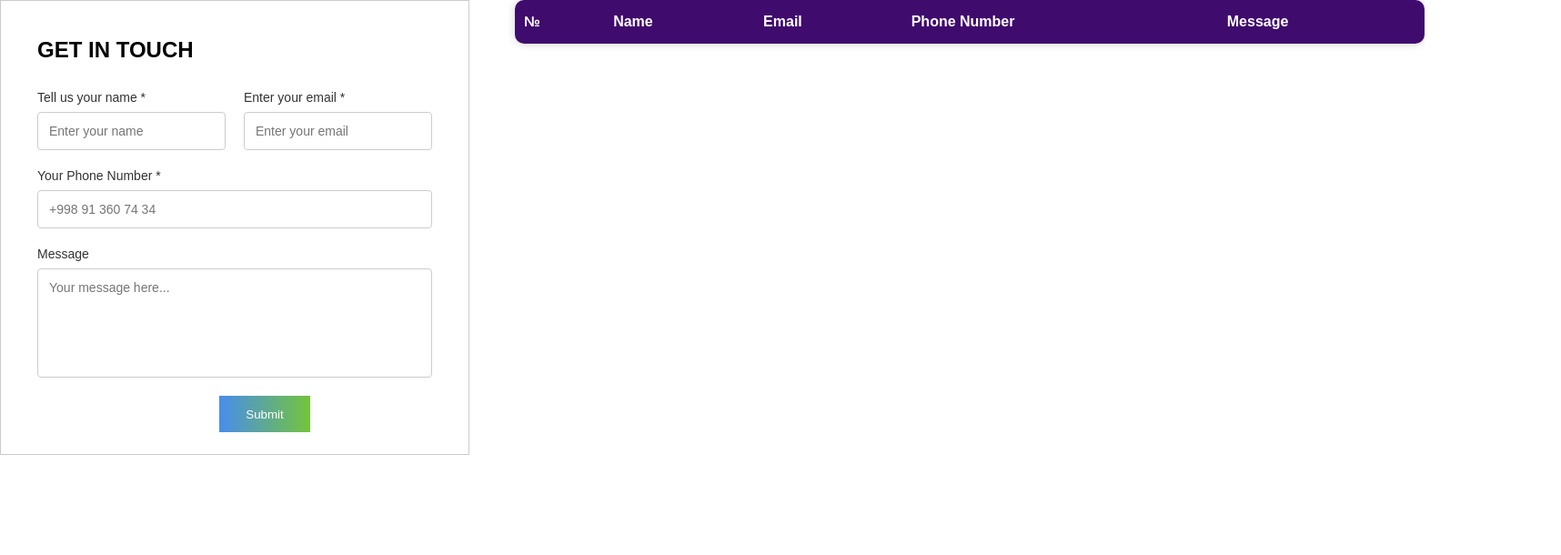
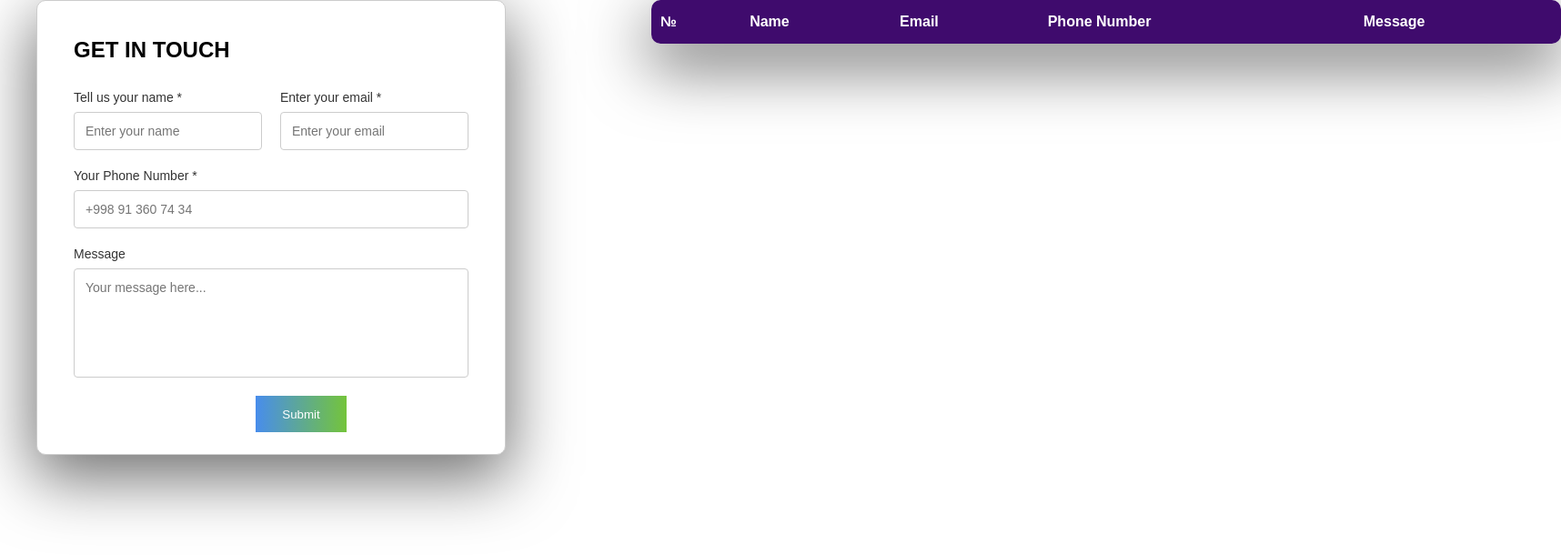
Before and after one commit to Zuxriddinoff/6.8, a plain HTML site: page index.html in a window 1280 px wide. Shown: the whole page at 91% size, 1716 px wide, since content can reach past the window. Drawn offline with Linux system fonts and the light colour scheme.

Commit message:
box shadow added

```diff
--- a/css/style.css
+++ b/css/style.css
@@ -5,21 +5,23 @@
   font-family: sans-serif;
 }
 
-body{
-    display: flex;
-    gap: 50px;
+body {
+  display: flex;
+  gap: 200px;
 }
 
 .get_in_touch {
   position: sticky;
-  top: 0;
+  top: 50px;
+  left: 40px;
   width: 600px;
   max-height: 500px;
   padding: 40px;
   border: 1px solid #ccc;
   background: #fff;
+  box-shadow: rgba(0, 0, 0, 0.56) 0px 22px 70px 4px;
+  border-radius: 10px;
 }
-
 .get_in_touch h3 {
   margin-bottom: 30px;
   font-size: 24px;
@@ -66,12 +68,15 @@ textarea {
   width: 100px;
   height: 40px;
   margin-left: 200px;
-  background: #488DEC;
-  background: linear-gradient(90deg,rgba(72, 141, 236, 1) 0%, rgba(116, 196, 59, 1) 100%);
+  background: #488dec;
+  background: linear-gradient(
+    90deg,
+    rgba(72, 141, 236, 1) 0%,
+    rgba(116, 196, 59, 1) 100%
+  );
   border: none;
   color: white;
 }
-
 
 input:focus {
   box-shadow: 0 0 10px rgb(3, 202, 93);
@@ -88,14 +93,12 @@ textarea:focus {
   outline: none;
 }
 
-
-
 table {
   width: 1000px;
   max-width: 1000px;
   margin: 0 auto;
   border-collapse: collapse;
-  box-shadow: 0 0 10px rgba(0,0,0,0.2);
+  box-shadow: rgba(0, 0, 0, 0.56) 0px 22px 70px 4px;
   border-radius: 10px;
   overflow: hidden;
 }
```
